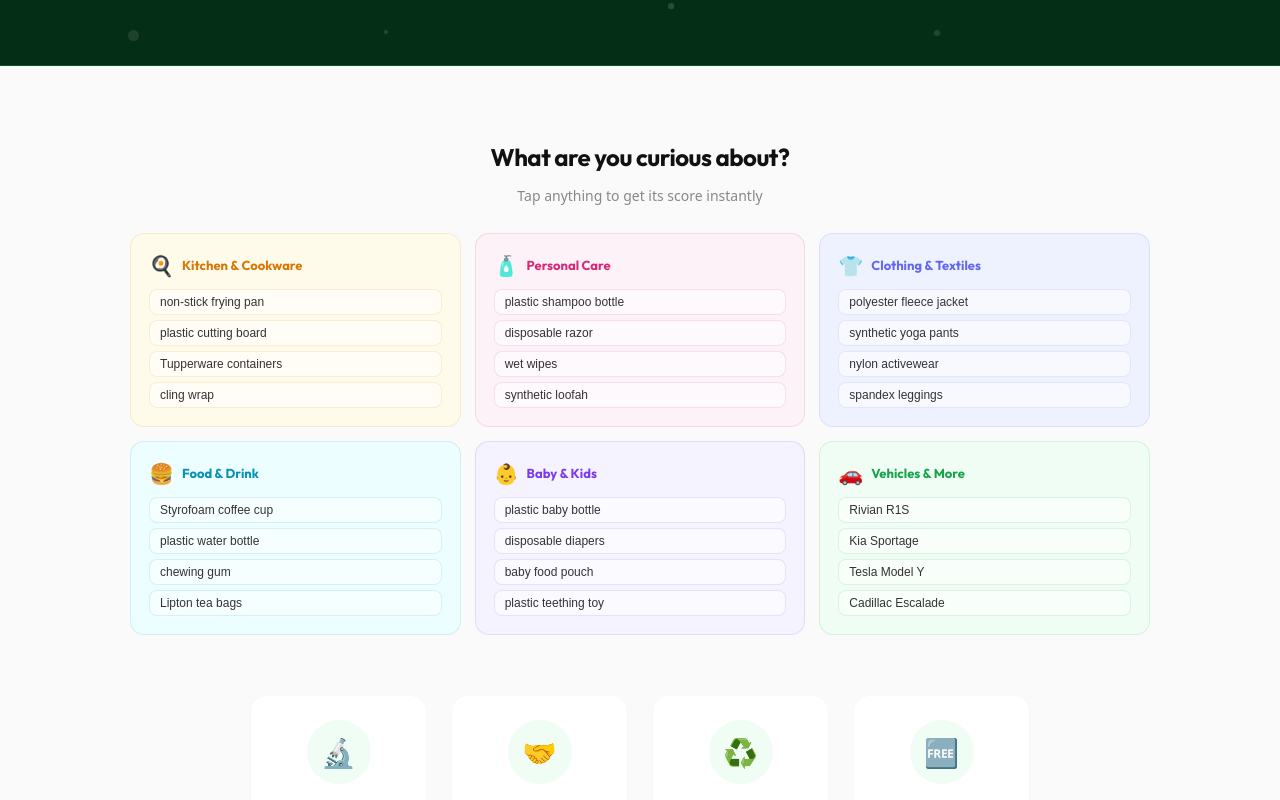
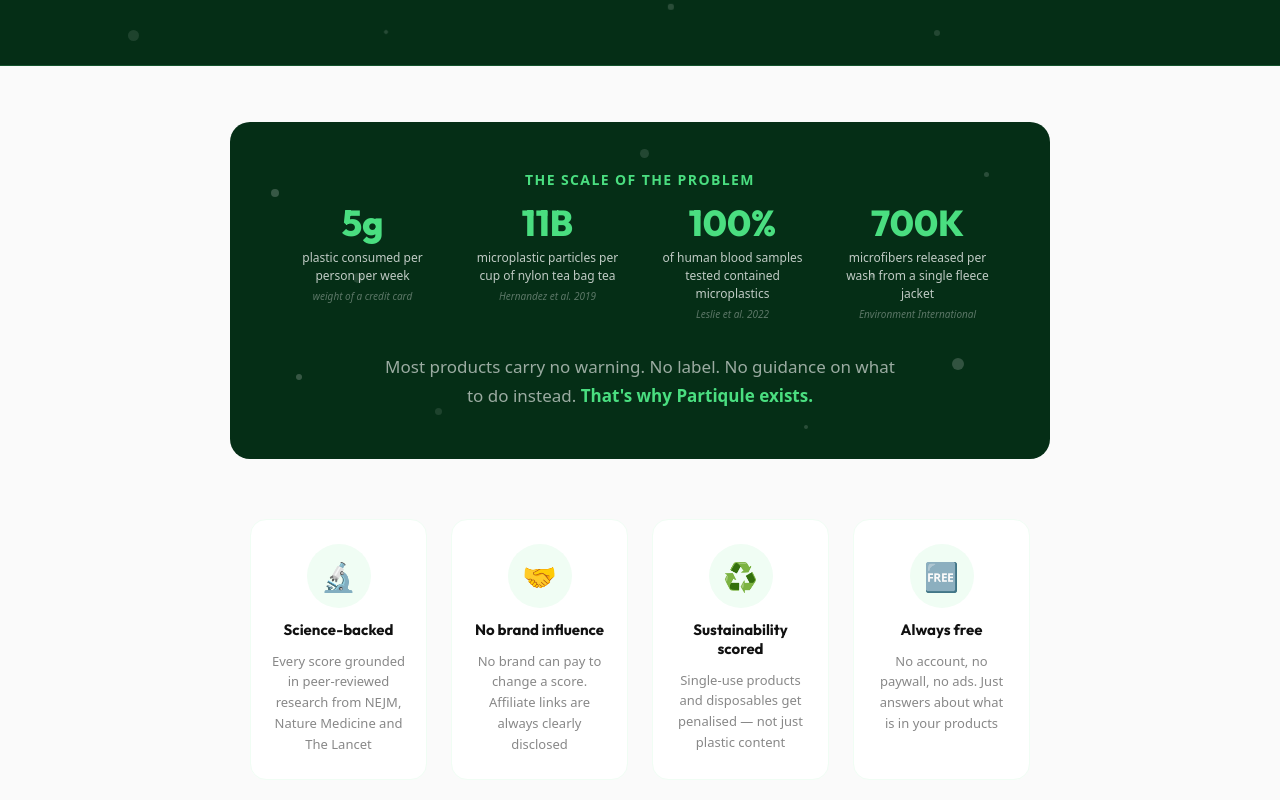
Before and after one commit to Partiqule/partiqule, a React (Vite) app in the folder frontend/: page / in a window 1280 px wide. Shown: the part 680-1480 px from the top of the page. Built offline with nearby package versions, Linux system fonts and the light colour scheme.

Commit message:
Replace category explorer with fun stat graphic

```diff
--- a/frontend/src/App.jsx
+++ b/frontend/src/App.jsx
@@ -2307,76 +2307,42 @@
                 </div>
               </div>
             )}
-            {/* SCAN BY CATEGORY */}
-            {(() => {
-              const DEFAULTS = {
-                kitchen:       ["non-stick frying pan","plastic cutting board","Tupperware containers","cling wrap"],
-                personal_care: ["plastic shampoo bottle","disposable razor","wet wipes","synthetic loofah"],
-                clothing:      ["polyester fleece jacket","synthetic yoga pants","nylon activewear","spandex leggings"],
-                food_beverage: ["Lipton tea bags","plastic water bottle","Styrofoam coffee cup","chewing gum"],
-                baby:          ["plastic baby bottle","disposable diapers","plastic teething toy","baby food pouch"],
-                other:         ["Tesla Model Y","Kia Sportage","Cadillac Escalade","Rivian R1S"],
-              };
-              const CATS = [
-                {key:"kitchen",       emoji:"🍳", label:"Kitchen & Cookware",  color:"#d97706", bg:isDark?"#1e1a00":"#fffbeb"},
-                {key:"personal_care", emoji:"🧴", label:"Personal Care",        color:"#db2777", bg:isDark?"#1e0a14":"#fdf2f8"},
-                {key:"clothing",      emoji:"👕", label:"Clothing & Textiles",  color:"#6366f1", bg:isDark?"#0e0e1e":"#eef2ff"},
-                {key:"food_beverage", emoji:"🍔", label:"Food & Drink",          color:"#0891b2", bg:isDark?"#001e20":"#ecfeff"},
-                {key:"baby",          emoji:"👶", label:"Baby & Kids",           color:"#7c3aed", bg:isDark?"#0e0a1e":"#f5f3ff"},
-                {key:"other",         emoji:"🚗", label:"Vehicles & More",       color:"#16a34a", bg:isDark?"#0a1e0a":"#f0fdf4"},
-              ];
-
-              // Build per-category lists from real history, shuffle, pick 4
-              const byCategory = {};
-              history.forEach(item => {
-                const cat = item.category || "other";
-                if (!byCategory[cat]) byCategory[cat] = [];
-                const name = item.product_name;
-                if (name && !byCategory[cat].includes(name)) byCategory[cat].push(name);
-              });
-
-              const shuffle = arr => [...arr].sort(() => Math.random() - 0.5);
-
-              return (
-                <div style={{maxWidth:1100, margin:"0 auto 60px", padding:`0 ${isMobile?"16px":"40px"}`}}>
-                  <h2 style={{fontFamily:"'Outfit',sans-serif", fontWeight:700, fontSize:isMobile?20:24, color:text, textAlign:"center", marginBottom:8, letterSpacing:"-0.5px"}}>
-                    What are you curious about?
-                  </h2>
-                  <p style={{textAlign:"center", fontSize:14, color:muted, marginBottom:28}}>
-                    {history.length > 4 ? "Based on what people have been scanning" : "Tap anything to get its score instantly"}
-                  </p>
-                  <div style={{display:"grid", gridTemplateColumns:isMobile?"repeat(2,1fr)":"repeat(3,1fr)", gap:isMobile?10:14}}>
-                    {CATS.map((cat, i) => {
-                      const fromHistory = byCategory[cat.key] || [];
-                      const defaults = DEFAULTS[cat.key] || [];
-                      // Mix: real scans first, fill with defaults, shuffle, take 4
-                      const combined = [...new Set([...fromHistory, ...defaults])];
-                      const searches = shuffle(combined).slice(0, 4);
-                      return (
-                        <div key={i} style={{background:cat.bg, borderRadius:14, padding:"18px", border:`1.5px solid ${cat.color}22`}}>
-                          <div style={{display:"flex", alignItems:"center", gap:8, marginBottom:10}}>
-                            <span style={{fontSize:20}}>{cat.emoji}</span>
-                            <span style={{fontFamily:"'Outfit',sans-serif", fontWeight:700, fontSize:13, color:cat.color}}>{cat.label}</span>
-                          </div>
-                          <div style={{display:"flex", flexDirection:"column", gap:5}}>
-                            {searches.map((s, j) => (
-                              <button key={j} onClick={()=>{setQuery(s); analyze(s);}}
-                                style={{background:"rgba(255,255,255,0.55)", border:`1px solid ${cat.color}22`, borderRadius:8, padding:"5px 10px", fontSize:12, color:isDark?"#e2e8f0":"#333", cursor:"pointer", textAlign:"left", transition:"all 0.15s", whiteSpace:"nowrap", overflow:"hidden", textOverflow:"ellipsis"}}
-                                onMouseEnter={e=>{e.currentTarget.style.background=cat.bg; e.currentTarget.style.borderColor=cat.color; e.currentTarget.style.color=cat.color;}}
-                                onMouseLeave={e=>{e.currentTarget.style.background="rgba(255,255,255,0.55)"; e.currentTarget.style.borderColor=`${cat.color}22`; e.currentTarget.style.color=isDark?"#e2e8f0":"#333";}}>
-                                {s.length > 28 ? s.slice(0,25)+"…" : s}
-                              </button>
-                            ))}
-                          </div>
-                        </div>
-                      );
-                    })}
+            {/* Fun stat graphic */}
+            <div style={{maxWidth:900, margin:"0 auto 60px", padding:`0 ${isMobile?"16px":"40px"}`}}>
+              <div style={{background:"#052e16", borderRadius:20, padding:isMobile?"32px 24px":"48px 56px", position:"relative", overflow:"hidden", textAlign:"center"}}>
+                {/* Background particles */}
+                {[
+                  {s:8,x:"5%",y:"20%",a:0.2},{s:5,x:"92%",y:"15%",a:0.15},{s:12,x:"88%",y:"70%",a:0.18},
+                  {s:6,x:"8%",y:"75%",a:0.2},{s:9,x:"50%",y:"8%",a:0.12},{s:4,x:"70%",y:"90%",a:0.15},
+                  {s:7,x:"25%",y:"85%",a:0.1},{s:5,x:"78%",y:"45%",a:0.18},{s:10,x:"15%",y:"45%",a:0.12},
+                ].map((p,i)=>(
+                  <div key={i} style={{position:"absolute",left:p.x,top:p.y,width:p.s,height:p.s,borderRadius:"50%",background:"white",opacity:p.a,pointerEvents:"none"}}/>
+                ))}
+                <div style={{position:"relative", zIndex:1}}>
+                  <div style={{fontSize:isMobile?13:14, color:"#4ade80", fontWeight:600, textTransform:"uppercase", letterSpacing:"0.1em", marginBottom:16}}>The scale of the problem</div>
+                  <div style={{display:"grid", gridTemplateColumns:isMobile?"1fr 1fr":"repeat(4,1fr)", gap:isMobile?24:32, marginBottom:32}}>
+                    {[
+                      {number:"5g", label:"plastic consumed per person per week", sub:"weight of a credit card"},
+                      {number:"11B", label:"microplastic particles per cup of nylon tea bag tea", sub:"Hernandez et al. 2019"},
+                      {number:"100%", label:"of human blood samples tested contained microplastics", sub:"Leslie et al. 2022"},
+                      {number:"700K", label:"microfibers released per wash from a single fleece jacket", sub:"Environment International"},
+                    ].map((s,i)=>(
+                      <div key={i}>
+                        <div style={{fontFamily:"'Outfit',sans-serif", fontWeight:800, fontSize:isMobile?28:36, color:"#4ade80", lineHeight:1, marginBottom:8}}>{s.number}</div>
+                        <div style={{fontSize:12, color:"rgba(255,255,255,0.75)", lineHeight:1.5, marginBottom:4}}>{s.label}</div>
+                        <div style={{fontSize:10, color:"rgba(255,255,255,0.35)", fontStyle:"italic"}}>{s.sub}</div>
+                      </div>
+                    ))}
                   </div>
-                </div>
-              );
-            })()}
-
-            {/* Illustrated trust strip */}
+                  <div style={{fontSize:isMobile?15:17, color:"rgba(255,255,255,0.6)", lineHeight:1.7, maxWidth:520, margin:"0 auto"}}>
+                    Most products carry no warning. No label. No guidance on what to do instead.
+                    <span style={{color:"#4ade80", fontWeight:600}}> That's why Partiqule exists.</span>
+                  </div>
+                </div>
+              </div>
+            </div>
+
+                        {/* Illustrated trust strip */}
             <div style={{maxWidth:860, margin:"0 auto 60px", padding:`0 ${isMobile?"16px":"40px"}`}}>
               <div style={{display:"grid", gridTemplateColumns:isMobile?"1fr 1fr":"repeat(4,1fr)", gap:isMobile?16:24}}>
                 {[
```
